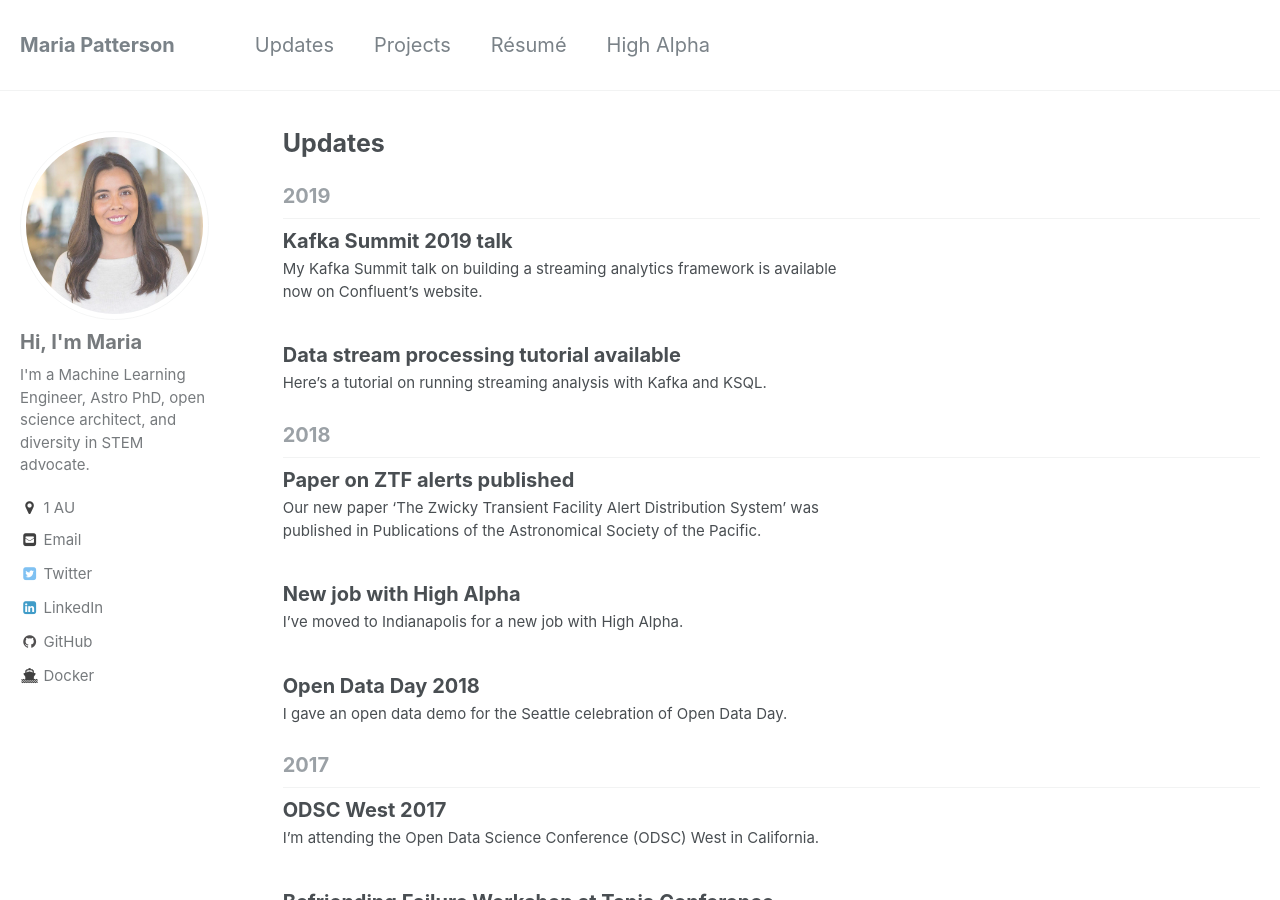
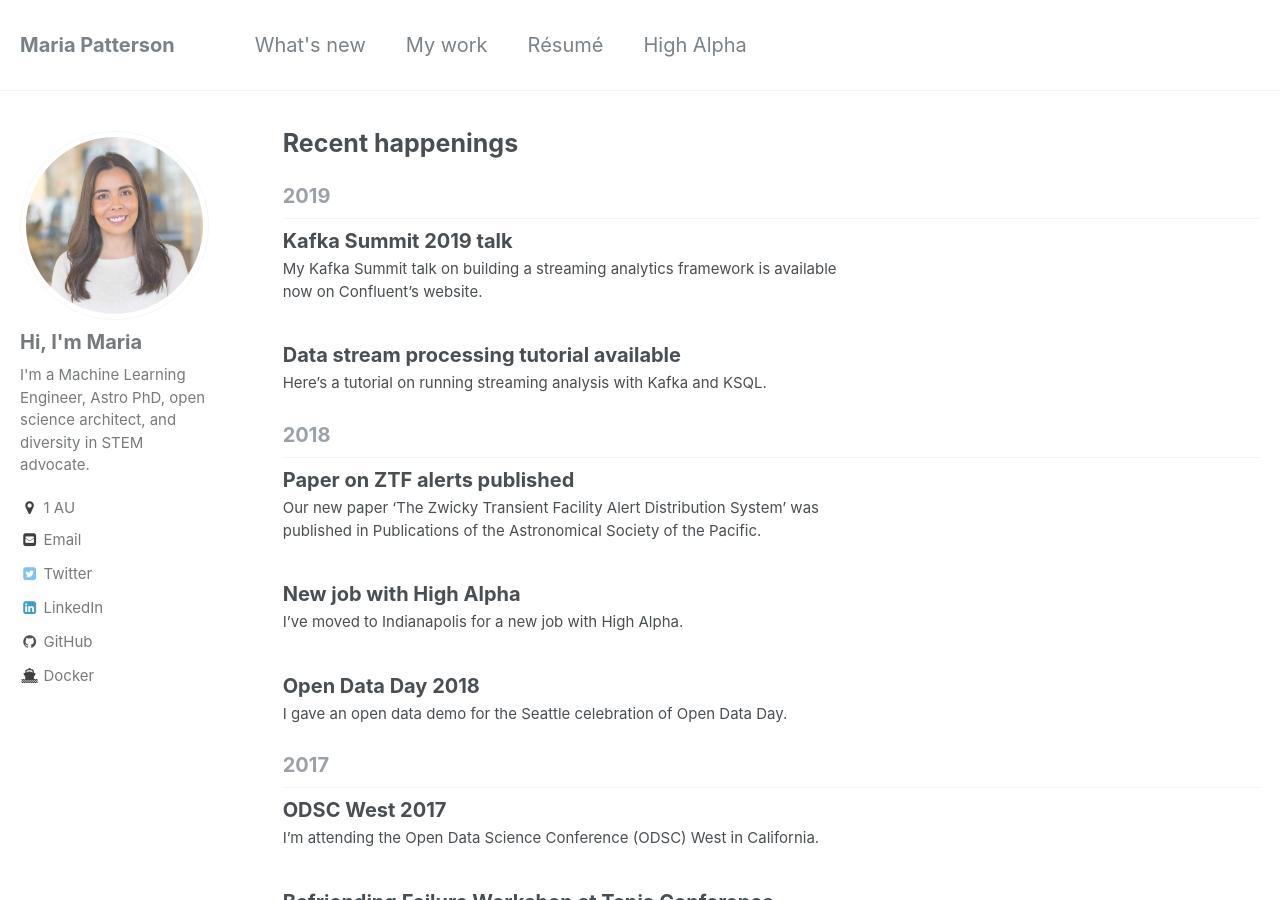
Before and after one commit to mtpatter/mtpatter.github.io, a Jekyll site: the page built from _pages/updates.html, in a window 1280 px wide and 900 px high. Built offline with Jekyll 4.4.1, drawn with Linux system fonts in a browser that asks for light colours.

Commit message:
Change navigation titles.

```diff
--- a/_data/navigation.yml
+++ b/_data/navigation.yml
@@ -1,8 +1,8 @@
 # main links
 main:
-  - title: "Updates"
+  - title: "What's new"
     url: /updates/
-  - title: "Projects"
+  - title: "My work"
     url: /projects/
   - title: "Résumé"
     url: /resume/
--- a/_pages/updates.html
+++ b/_pages/updates.html
@@ -1,7 +1,7 @@
 ---
 layout: archive
 permalink: /updates/
-title: Updates
+title: Recent happenings
 tagline: What's new?
 ---
 
```
